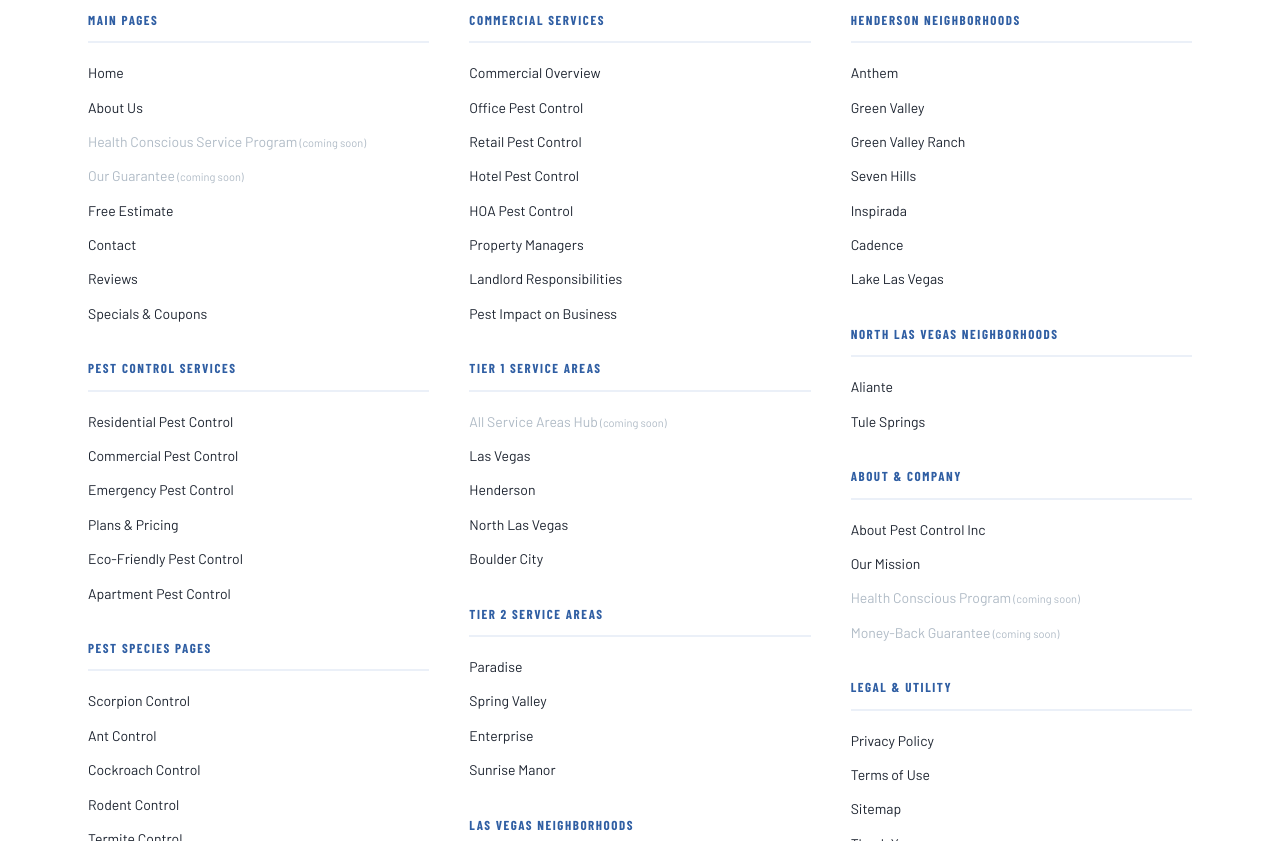
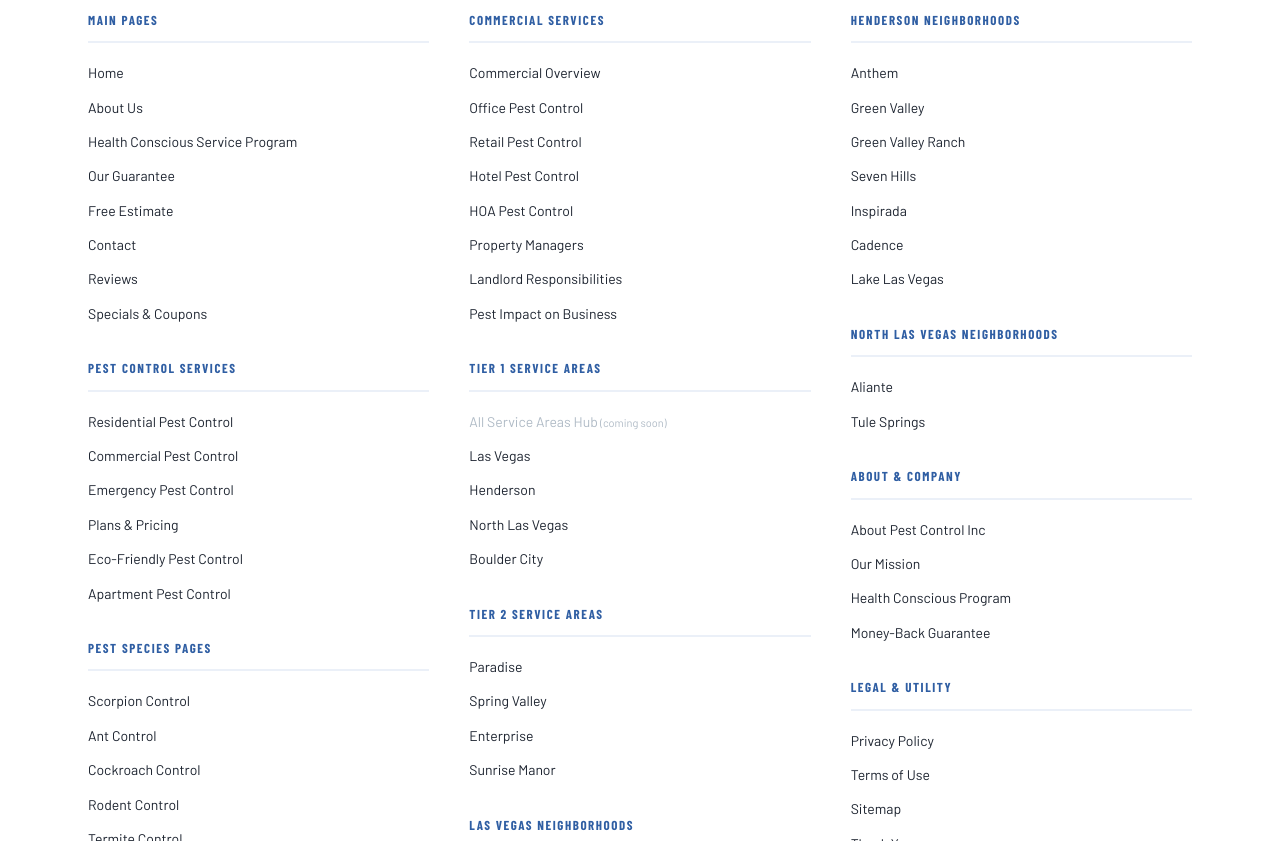
Before and after one commit to SedrickHarris/pest-control-inc-site, a plain HTML site: page sitemap/index.html in a window 1280 px wide. Shown: the part 380-1221 px from the top of the page. Drawn offline with nearby package versions, Linux system fonts and the light colour scheme; a web font is replaced by a local one.

Commit message:
fix(sitemap): activate /about/guarantee/ and /about/health-conscious-service-program/ — pages now live

```diff
--- a/sitemap/index.html
+++ b/sitemap/index.html
@@ -209,8 +209,8 @@ a:hover{text-decoration:underline}
           <ul>
             <li><a href="/">Home</a></li>
             <li><a href="/about/">About Us</a></li>
-            <li class="coming-soon"><a href="/about/health-conscious-service-program/">Health Conscious Service Program</a></li>
-            <li class="coming-soon"><a href="/about/guarantee/">Our Guarantee</a></li>
+            <li><a href="/about/health-conscious-service-program/">Health Conscious Service Program</a></li>
+            <li><a href="/about/guarantee/">Our Guarantee</a></li>
             <li><a href="/free-estimate/">Free Estimate</a></li>
             <li><a href="/contact/">Contact</a></li>
             <li><a href="/reviews/">Reviews</a></li>
@@ -328,8 +328,8 @@ a:hover{text-decoration:underline}
           <ul>
             <li><a href="/about/">About Pest Control Inc</a></li>
             <li><a href="/about/mission/">Our Mission</a></li>
-            <li class="coming-soon"><a href="/about/health-conscious-service-program/">Health Conscious Program</a></li>
-            <li class="coming-soon"><a href="/about/guarantee/">Money-Back Guarantee</a></li>
+            <li><a href="/about/health-conscious-service-program/">Health Conscious Program</a></li>
+            <li><a href="/about/guarantee/">Money-Back Guarantee</a></li>
           </ul>
         </div>
         <div class="sm-group" style="margin-top:32px">
```
